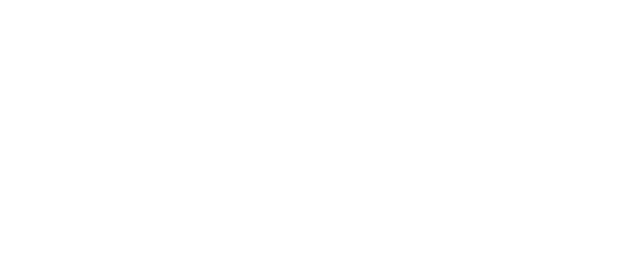
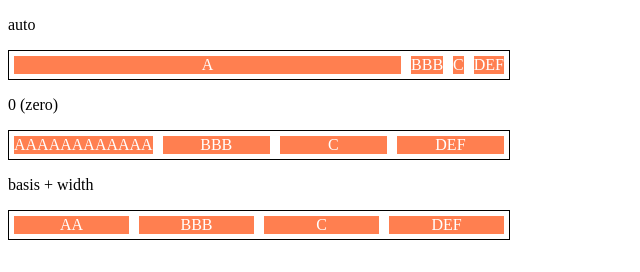
Before and after one commit to iarleisouza/dio-desafioGitHub, a plain HTML site: page 8-flex-basis.html in a window 1280 px wide. Shown: the whole page, without its empty margins (0-640 px from the left). Drawn offline with Linux system fonts and the light colour scheme.

Commit message:
subindo arquivos

```diff
--- a/8-flex-basis.html
+++ b/8-flex-basis.html
@@ -6,7 +6,59 @@
     <meta name="viewport" content="width=device-width, initial-scale=1.0">
     <title>Fundamentos flex-basis</title>
 </head>
+<style>
+ .flex-container {
+     max-width: 500px;
+     border: 1px solid black;
+     display: flex;
+ }
+ .items {
+     background: coral;
+     color: white;
+     text-align: center;
+     margin: 5px;
+ }
+ .bauto {
+     flex-basis: auto;
+ }
+ .fg-0 {
+     flex-grow: 0;
+ }
+ .fg-1 {
+     flex-grow: 1;
+ }
+ .fg-2 {
+     flex-grow: 2;
+ }
+ .b-0 {
+     flex-basis: 0;
+ }
+ .w100 {
+     flex-basis: 100px;
+ }
+</style>
 <body>
+    <p>auto</p>
+   <div class="flex-container ">
+       <div class="items bauto fg-1">A</div>
+       <div class="items">BBB</div>
+       <div class="items">C</div>
+       <div class="items">DEF</div>
+   </div>
+   <p>0 (zero)</p>
+   <div class="flex-container ">
+       <div class="items b-0 fg-1">AAAAAAAAAAAA</div>
+       <div class="items b-0 fg-1">BBB</div>
+       <div class="items b-0 fg-1">C</div>
+       <div class="items b-0 fg-1">DEF</div>
+   </div>
+   <p>basis + width</p>
+   <div class="flex-container ">
+       <div class="items w100 fg-2">AA</div>
+       <div class="items w100 fg-2">BBB</div>
+       <div class="items w100 fg-2">C</div>
+       <div class="items w100 fg-2">DEF</div>
+   </div>
 
 </body>
 </html>
```
Also changed, not shown: before.html (added, +37 -0 lines).
